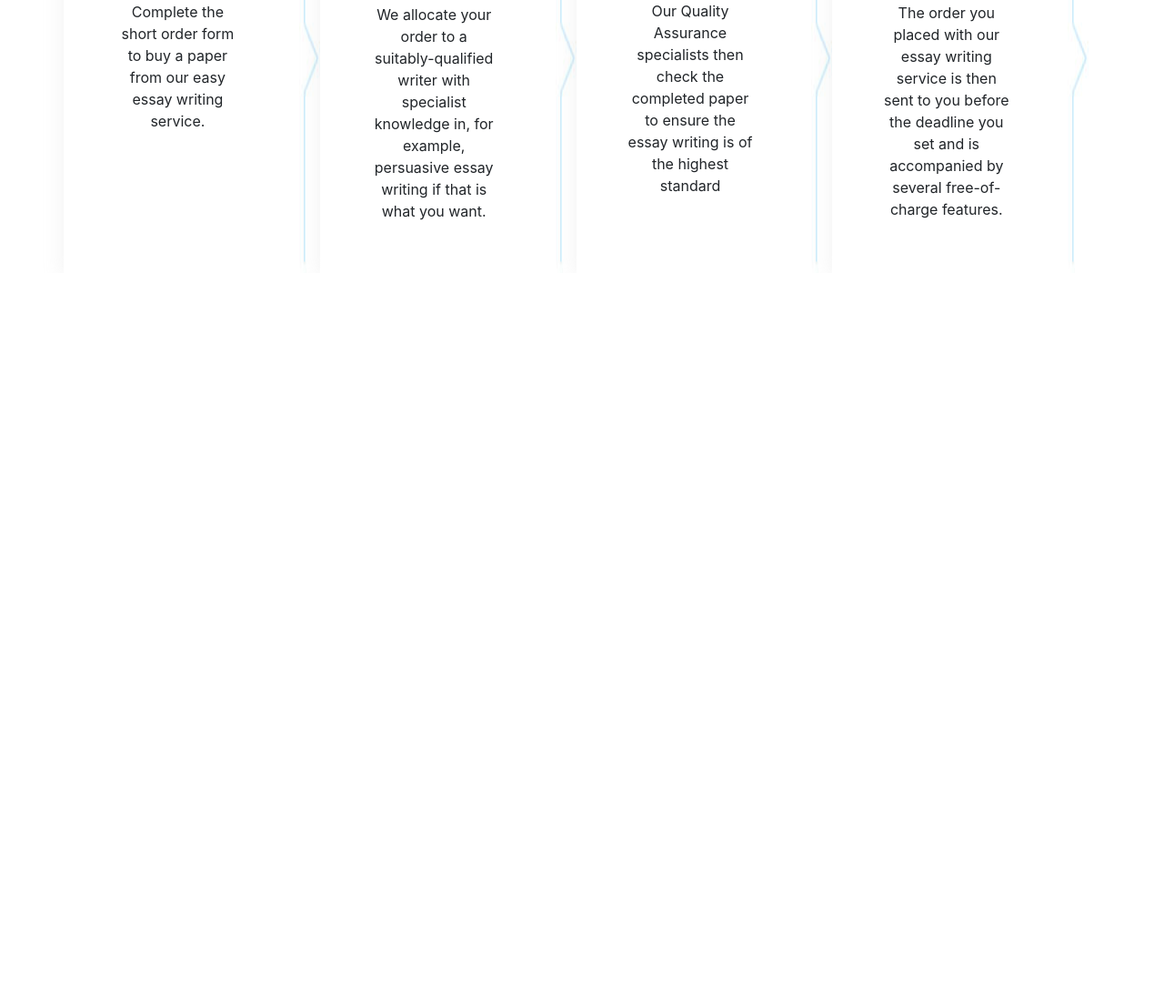
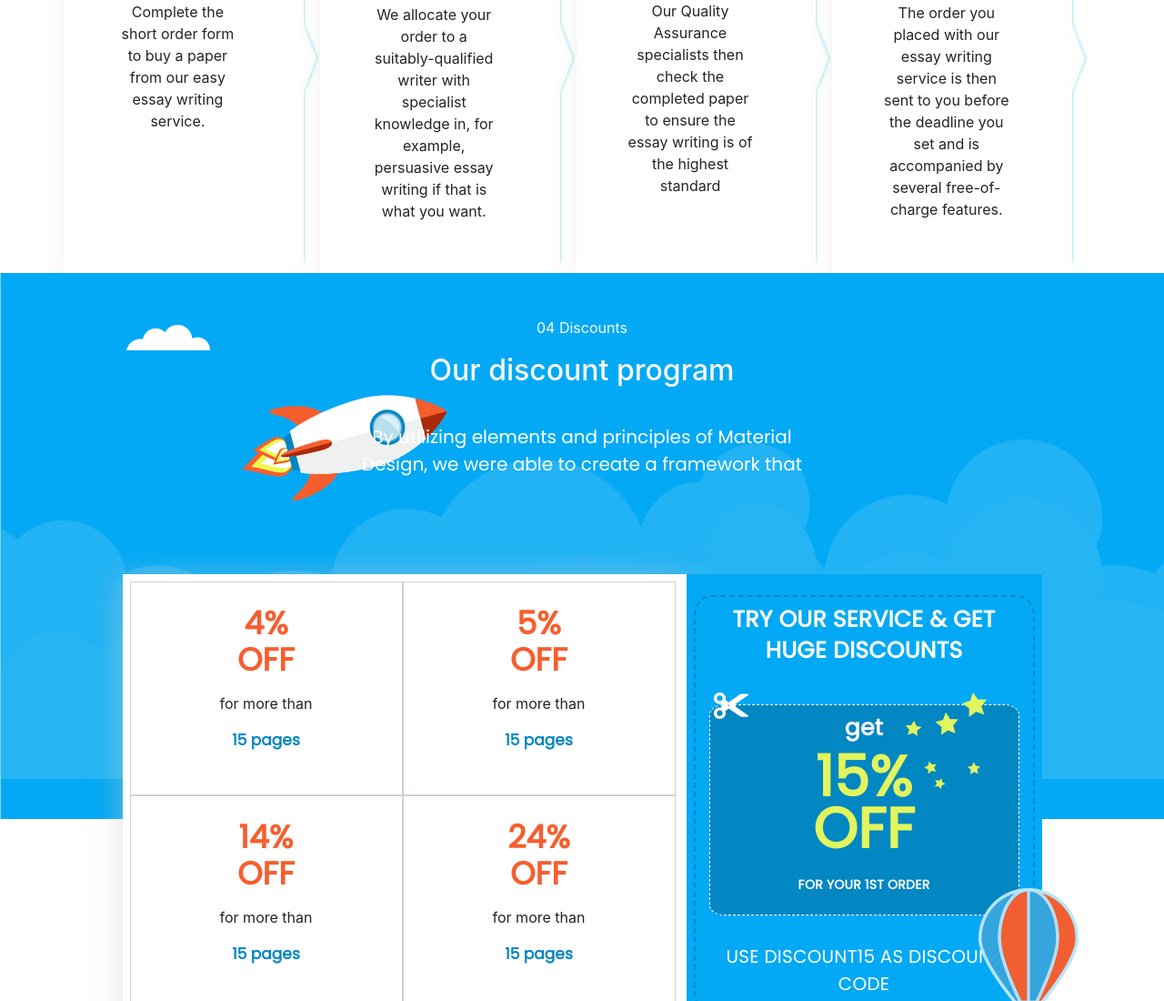
Before and after one commit to andrewletskalyuk/HTMLCSSWhale, a plain HTML site: page 12_Task/index.html in a window 1280 px wide. Shown: the part 2260-3360 px from the top of the page at 91% size. Before the commit the page ends 2560 px from the top, so only its background shows below. Drawn offline with nearby package versions, Linux system fonts and the light colour scheme.

Commit message:
exam done almost all 13.06.2020

```diff
--- a/12_Task/index.html
+++ b/12_Task/index.html
@@ -221,7 +221,7 @@
                             service.</div>
                     </div>
                 </div>
-                <img src="img/1111.jpg"/>
+                <img src="img/1111.jpg" />
                 <div class="firstHow d-flex flex-column">
                     <div class="p-2 m-4">
                         <img class="m-3" src="img/step2.png" />
@@ -232,7 +232,7 @@
                             knowledge in, for example, persuasive essay writing if that is what you want.</div>
                     </div>
                 </div>
-                <img src="img/1111.jpg"/>
+                <img src="img/1111.jpg" />
                 <div class="firstHow d-flex flex-column">
                     <div class="p-2 m-4">
                         <img class="m-3" src="img/step3.png" />
@@ -243,7 +243,7 @@
                             the essay writing is of the highest standard</div>
                     </div>
                 </div>
-                <img src="img/1111.jpg"/>
+                <img src="img/1111.jpg" />
                 <div class="firstHow d-flex flex-column">
                     <div class="p-2 m-4">
                         <img class="m-3" src="img/step4.png" />
@@ -254,7 +254,63 @@
                             before the deadline you set and is accompanied by several free-of-charge features.</div>
                     </div>
                 </div>
-                <img src="img/1111.jpg"/>
+                <img src="img/1111.jpg" />
+            </div>
+        </div>
+    </section>
+
+    <section class="thirdPar">
+        <div class="container col-5">
+            <p class="text-light"><br> <br> 04 Discounts</p>
+            <h2 class="text-light">Our discount program</h2>
+            <p class="textIn">
+                <br>
+                By utilizing elements and principles of Material Design, we were able to create a framework
+                that<br><br><br><br>
+            </p>
+        </div>
+        <div class="d-flex justify-content-center mb-3">
+            <div class="p-2 discountsF">
+                <div class="container">
+                    <div class="row">
+                        <div class="sizesOf ">
+                            <p class="off">4% <br> OFF</p>
+                            <p>for more than</p>
+                            <p class="pages">15 pages</p>
+                        </div>
+                        <div class="sizesOf ">
+                            <p class="off">5%<br> OFF</p>
+                            <p>for more than</p>
+                            <p class="pages">15 pages</p>
+                        </div>
+                        <div class="sizesOf">
+                            <p class="off">14%<br> OFF</p>
+                            <p>for more than</p>
+                            <p class="pages">15 pages</p>
+                        </div>
+                        <div class="sizesOf">
+                            <p class="off">24%<br> OFF</p>
+                            <p>for more than</p>
+                            <p class="pages">15 pages</p>
+                        </div>
+                    </div>
+                </div>
+            </div>
+            <div class="p-2 tryOut">
+                <div class="container spsecond">
+                    <p class="m-2">
+                        Try our service & get huge discounts <br>
+                    </p>
+                    <br>
+                    <img class="imgInF" src="img/scissors.png" alt="">
+                    <div class="offFifteen">
+                        <p class="m-2 text-lowercase">get</p>
+                        <p class="fifteenPercent">15% <br> off</p>
+                        <p style="font-size: 14px;">for your 1st order</p>
+                    </div>
+                    <img class="baloonF" src="img/Balloon.png" alt="">
+                    <p class="textIn"><br> Use discount15 as discount code</p>
+                </div>
             </div>
         </div>
     </section>
--- a/12_Task/scss/style.scss
+++ b/12_Task/scss/style.scss
@@ -281,3 +281,106 @@
 
     /* border-right: 2px solid #ccc; */
 }
+
+.textIn {
+    color: #ffffff;
+    font-family: Poppins;
+    font-size: 20px;
+    font-weight: 500;
+    line-height: 30px;
+}
+
+.thirdPar {
+    background-image: url(../img/secondBackground.png);
+    position: relative;
+    text-align: center;
+    height: 600px;
+}
+
+.discountsF {
+    width: 620px;
+    box-shadow: 0 4px 30px rgba(202, 202, 202, 0.55);
+    background-color: #ffffff;
+}
+
+.tryOut {
+    width: 391px;
+    background-color: #03a9f4;
+}
+
+.off {
+    color: #f75e2e;
+    font-family: Poppins;
+    font-size: 35px;
+    font-weight: 800;
+    line-height: 40px;
+    text-transform: uppercase;
+    margin-top: 25px;
+}
+
+.pages {
+    color: #0287c3;
+    font-family: Poppins;
+    font-size: 17px;
+    font-weight: bold;
+}
+
+.sizesOf {
+    width: 300px;
+    height: 235px;
+    border: 1px solid rgb(211, 208, 208);
+}
+
+.spsecond {
+    margin: 15px;
+    border-style: dashed;
+    width: 80%;
+
+    border: 2px dashed #0287c3;
+    border-radius: 5%;
+    color: #ffffff;
+    font-family: Poppins;
+    font-size: 25px;
+    font-weight: 600;
+    line-height: 34px;
+    text-transform: uppercase;
+    letter-spacing: 0.25px;
+    position: relative;
+}
+
+.offFifteen {
+    background-color: #0287c3;
+    border: 1px dashed white;
+    border-radius: 5%;
+
+}
+
+.fifteenPercent {
+    color: #e2f55d;
+    font-family: Poppins;
+    font-size: 62px;
+    font-weight: 900;
+    line-height: 57px;
+    text-transform: uppercase;
+}
+
+.imgInF {
+    position: absolute;
+    top: 105px;
+    left: 20px;
+}
+
+.baloonF {
+    position: absolute;
+    top: 320px;
+    right: -50px;
+}
+
+.dTr {
+    color: #ffffff;
+    font-family: "Open Sans";
+    font-size: 18px;
+    line-height: 23px;
+    letter-spacing: 0.18px;
+    font-style: italic;
+}
```
Also changed, not shown: 09_h_MediaQuery_27.05.2020/index.html (+1 -1 lines), 10_Menu_HomeWorks/index1.html (+0 -5 lines), 12_Task/CSS/style.css, 12_Task/img/scissors.png (added).
